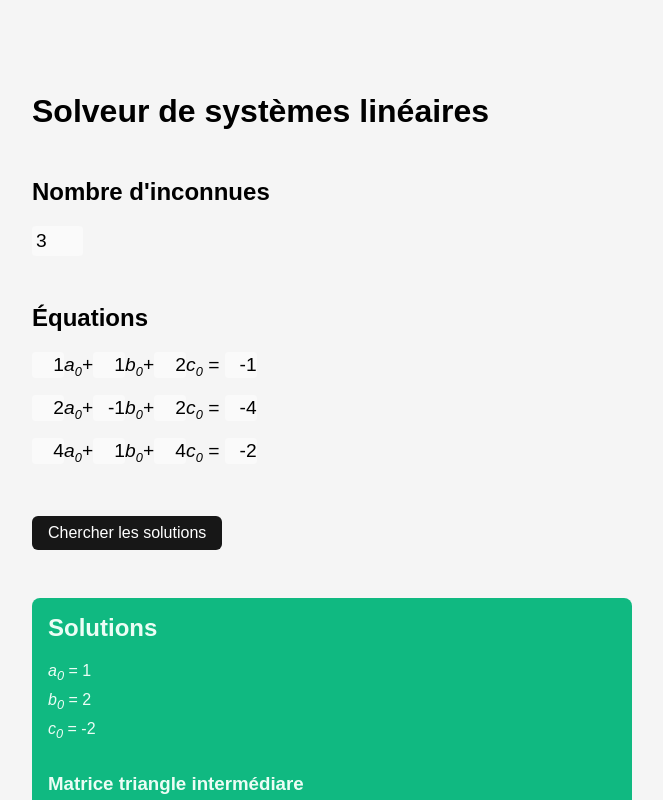
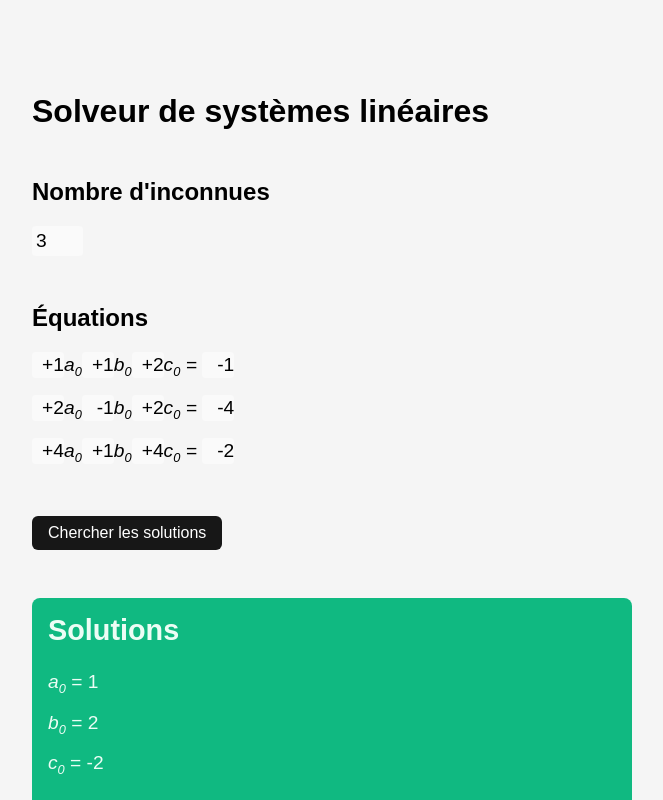
Before and after one commit to MatthieuMarchand/matrix-resolution, a Vue app: page / in a window 1280 px wide. Both pictures are taken after a click on the button "Chercher les solutions". Shown: the top 800 px of the page, without its empty margins (308-971 px from the left). Built offline with nearby package versions, Linux system fonts and the light colour scheme; the HTML template or start-up script is replaced by a standard one.

Commit message:
:sparkles: integrate signs in inputs

```diff
--- a/src/App.vue
+++ b/src/App.vue
@@ -8,25 +8,7 @@
 
       <h2>Équations</h2>
 
-      <ul class="matrice" v-if="matrice.length">
-        <li v-for="(ligne, ligne_i) in matrice" :key="ligne_i">
-          <div>
-            <span
-              v-for="(_, col_i) in ligne"
-              :key="`${ligne_i}-${col_i}`"
-              :data-disabled="col_i < ligne.length - 1 && matrice[ligne_i][col_i] == 0"
-            >
-              <span v-if="col_i == ligne.length - 1"> = </span>
-              <span v-else-if="col_i > 0">+</span>
-              <input v-model.number="matrice[ligne_i][col_i]" />
-              <VariableName
-                v-if="col_i < ligne.length - 1 && noms_variables[col_i]"
-                :variable-name="noms_variables[col_i]"
-              />
-            </span>
-          </div>
-        </li>
-      </ul>
+      <Matrice v-model="matrice" editable />
 
       <button type="submit">Chercher les solutions</button>
     </form>
@@ -35,35 +17,19 @@
     <ul v-else-if="solution_matrice.length" class="solutions">
       <h2>Solutions</h2>
       <li v-for="(solution, index) in solution_matrice" :key="index">
-        <VariableName :variable-name="noms_variables[index]" /> = {{ solution }}
+        <VariableName :variable-name="variables[index]" /> = {{ solution }}
       </li>
 
       <h3>Matrice triangle intermédiare</h3>
-      <ul class="matrice" v-if="matrice_triangle.length">
-        <li v-for="(ligne, ligne_i) in matrice_triangle" :key="ligne_i">
-          <div>
-            <span
-              v-for="(_, col_i) in ligne"
-              :key="`${ligne_i}-${col_i}`"
-              :data-disabled="col_i < ligne.length - 1 && matrice_triangle[ligne_i][col_i] == 0"
-            >
-              <span v-if="col_i == ligne.length - 1"> = </span>
-              <span v-else-if="col_i > 0">+</span>
-              <span>{{ matrice_triangle[ligne_i][col_i] }}</span>
-              <VariableName
-                v-if="col_i < ligne.length - 1 && noms_variables[col_i]"
-                :variable-name="noms_variables[col_i]"
-              />
-            </span>
-          </div>
-        </li>
-      </ul>
+      <Matrice v-model="matrice_triangle" />
     </ul>
   </div>
 </template>
 
 <script setup lang="ts">
+import Matrice from '@/Matrice.vue'
 import VariableName from '@/VariableName.vue'
+import { noms_variables } from '@/variables'
 import { computed, ref } from 'vue'
 import { Systeme } from './core/gauss'
 
@@ -76,15 +42,7 @@ const matrice = ref<number[][]>([
 const matrice_triangle = ref<number[][]>([])
 const solution_matrice = ref<number[] | null>([])
 
-// Génération automatique des noms de variables (ex: x, y, z)
-const ASCII_A = 97
-const NB_LETTRES = 26
-const noms_variables = computed(() =>
-  Array.from({ length: nb_inconnues.value }, (_, i) => ({
-    letter: String.fromCharCode(ASCII_A + (i % NB_LETTRES)),
-    index: Math.floor(i / NB_LETTRES),
-  })),
-)
+const variables = computed(() => noms_variables(matrice.value.length))
 
 const initialise_matrice_vide = () => {
   matrice.value = Array(nb_inconnues.value)
@@ -141,45 +99,6 @@ button {
   cursor: pointer;
 }
 
-.matrice {
-  font-size: 1.2rem;
-  overflow: auto;
-
-  input {
-    padding: 2px 0px;
-    width: 3ch;
-    min-width: 0;
-    text-align: right;
-  }
-
-  li {
-    white-space: nowrap;
-
-    & + li {
-      margin-top: 1rem;
-    }
-
-    span[data-disabled='true'] {
-      input,
-      span {
-        opacity: 0.4;
-      }
-    }
-  }
-}
-
-ul {
-  padding: 0;
-}
-
-li {
-  list-style: none;
-
-  & + li {
-    margin-top: 0.5rem;
-  }
-}
-
 .solutions,
 .no-solutions {
   margin-top: 3rem;
--- /dev/null
+++ b/src/Matrice.vue
@@ -0,0 +1,99 @@
+<template>
+  <ul>
+    <li v-for="(ligne, ligne_i) in matrice" :key="ligne_i">
+      <template v-for="(_, col_i) in ligne" :key="`${ligne_i}-${col_i}`">
+        <!-- Coefficient -->
+        <span v-if="col_i < ligne.length - 1" :data-disabled="matrice[ligne_i][col_i] == 0">
+          <input
+            v-if="editable"
+            :value="strValue(matrice[ligne_i][col_i])"
+            @input="
+              (event) =>
+                event.target &&
+                'value' in event.target &&
+                typeof event.target.value == 'string' &&
+                handleStrValueChange(event.target.value, ligne_i, col_i)
+            "
+          />
+
+          <template v-else>
+            <span v-if="col_i > 0">{{ matrice[ligne_i][col_i] > 0 ? '+' : '-' }}</span>
+
+            <span v-else-if="Math.abs(matrice[ligne_i][col_i]) !== 1">{{
+              Math.abs(matrice[ligne_i][col_i])
+            }}</span>
+          </template>
+
+          <VariableName v-if="variables[col_i]" :variable-name="variables[col_i]" />
+        </span>
+
+        <!-- Résultat -->
+        <template v-else>
+          <span> = </span>
+
+          <input v-if="editable" v-model.number="matrice[ligne_i][col_i]" />
+          <span v-else>{{ matrice[ligne_i][col_i] }}</span>
+        </template>
+      </template>
+    </li>
+  </ul>
+</template>
+<script setup lang="ts">
+import VariableName from '@/VariableName.vue'
+import { noms_variables } from '@/variables'
+import { computed } from 'vue'
+
+defineProps<{
+  editable?: boolean
+}>()
+const matrice = defineModel<number[][]>({
+  required: true,
+})
+
+const strValue = (number: number) => (number < 0 ? number.toString() : `+${number}`)
+
+const handleStrValueChange = (strValue: string, ligne_i: number, col_i: number) =>
+  (matrice.value[ligne_i][col_i] = Number.parseFloat(strValue))
+
+const variables = computed(() => noms_variables(matrice.value.length))
+</script>
+
+<style lang="scss">
+input {
+  background: #fafafa;
+  width: 4ch;
+  padding: 4px;
+  border-radius: 4px;
+  border: none;
+  font-size: 1.2rem;
+}
+
+ul {
+  padding: 0;
+  font-size: 1.2rem;
+  overflow: auto;
+
+  input {
+    padding: 2px 0px;
+    width: 3ch;
+    min-width: 0;
+    text-align: right;
+  }
+
+  li {
+    list-style: none;
+    white-space: nowrap;
+
+    & + li {
+      margin-top: 1rem;
+    }
+
+    span[data-disabled='true'] {
+      input,
+      span {
+        opacity: 0.4;
+      }
+    }
+  }
+}
+</style>
--- /dev/null
+++ b/src/variables.ts
@@ -0,0 +1,9 @@
+const ASCII_A = 97
+const NB_LETTRES = 26
+
+// Génération automatique des noms de variables (ex: x, y, z)
+export const noms_variables = (nb_inconnues: number) =>
+  Array.from({ length: nb_inconnues }, (_, i) => ({
+    letter: String.fromCharCode(ASCII_A + (i % NB_LETTRES)),
+    index: Math.floor(i / NB_LETTRES),
+  }))
```
